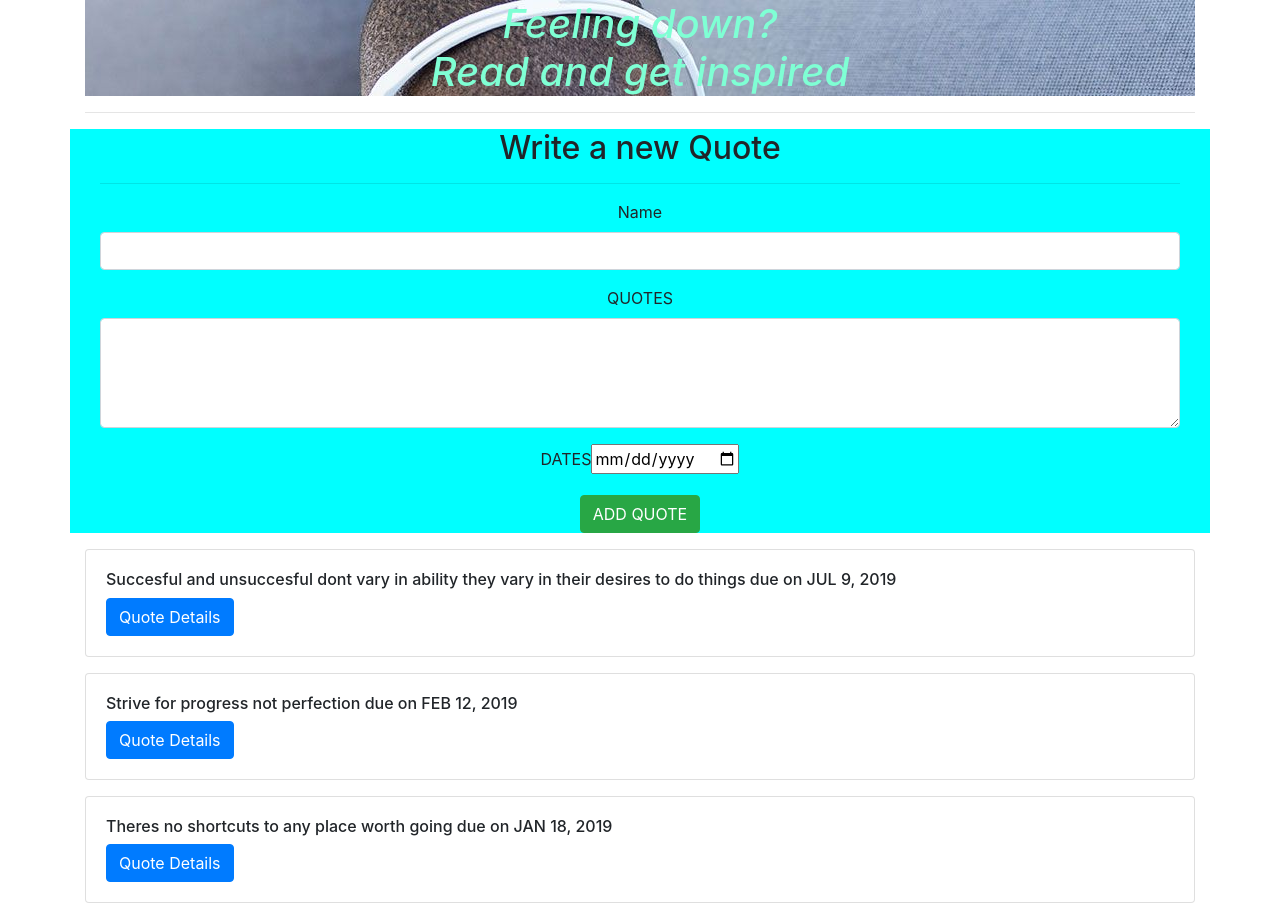
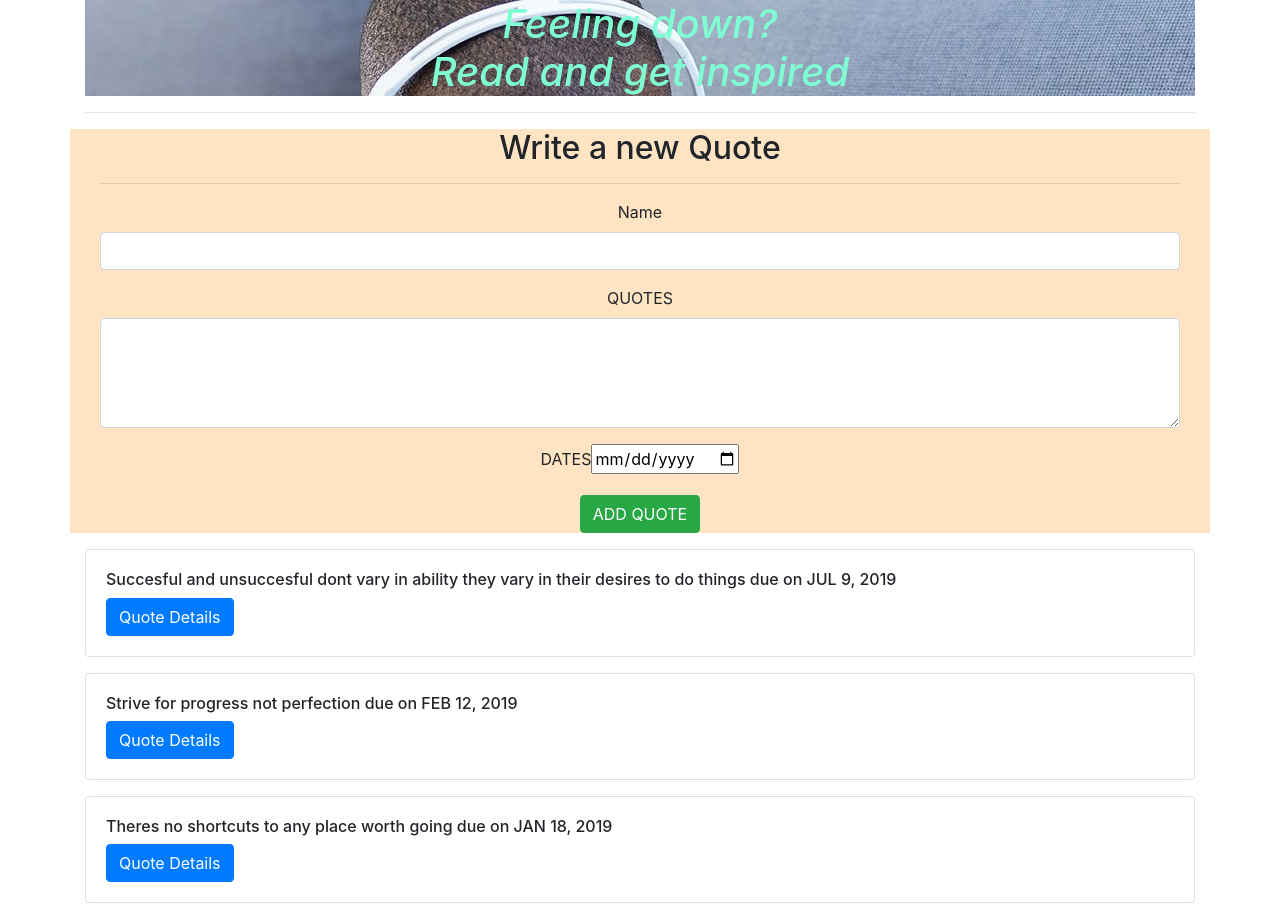
Before and after one commit to Sijenn/Quotes, an Angular app: page / in a window 1280 px wide. Built offline with nearby package versions, Linux system fonts and the light colour scheme.

Commit message:
change background colour

```diff
--- a/src/styles.css
+++ b/src/styles.css
@@ -5,7 +5,7 @@ background-color:aqua;
 } */
 
 .form {
-    background-color: aqua;
+    background-color: bisque;
    text-align: center;
 }
 h1{
```
